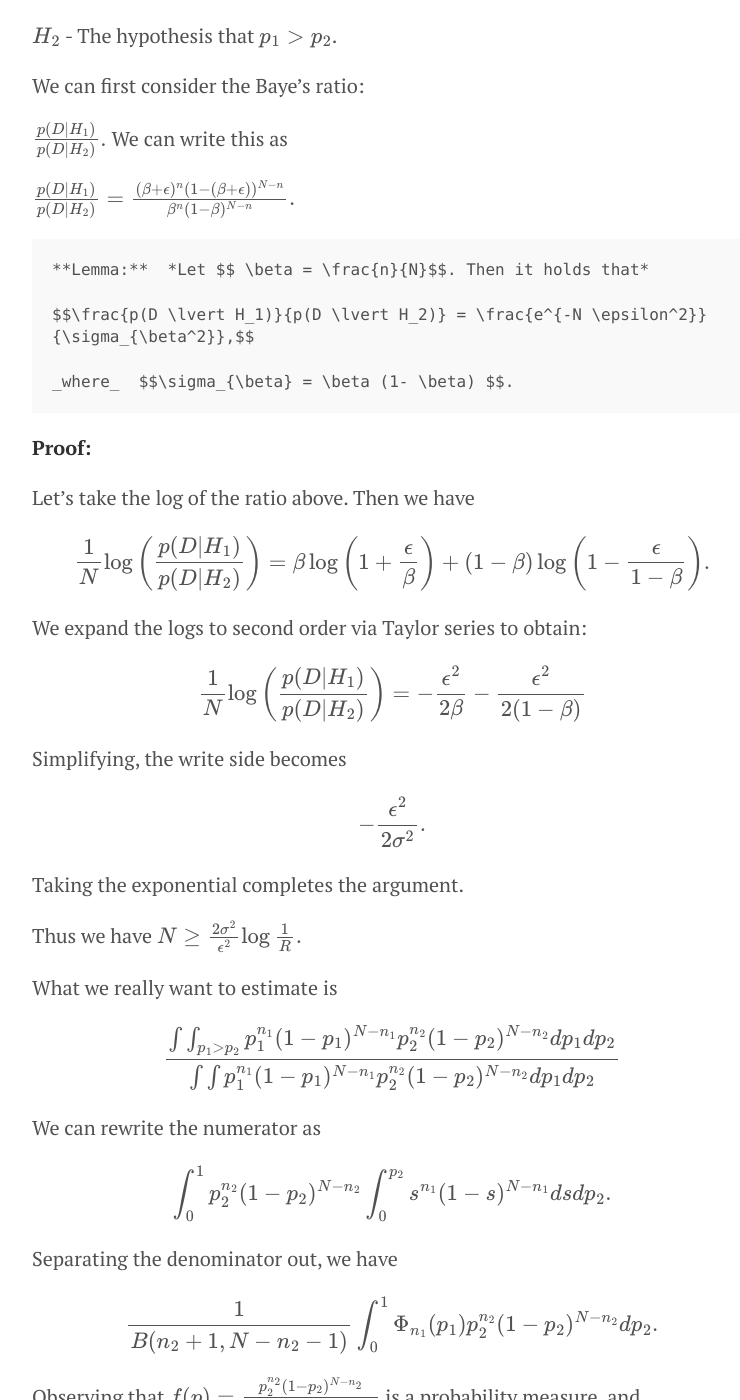
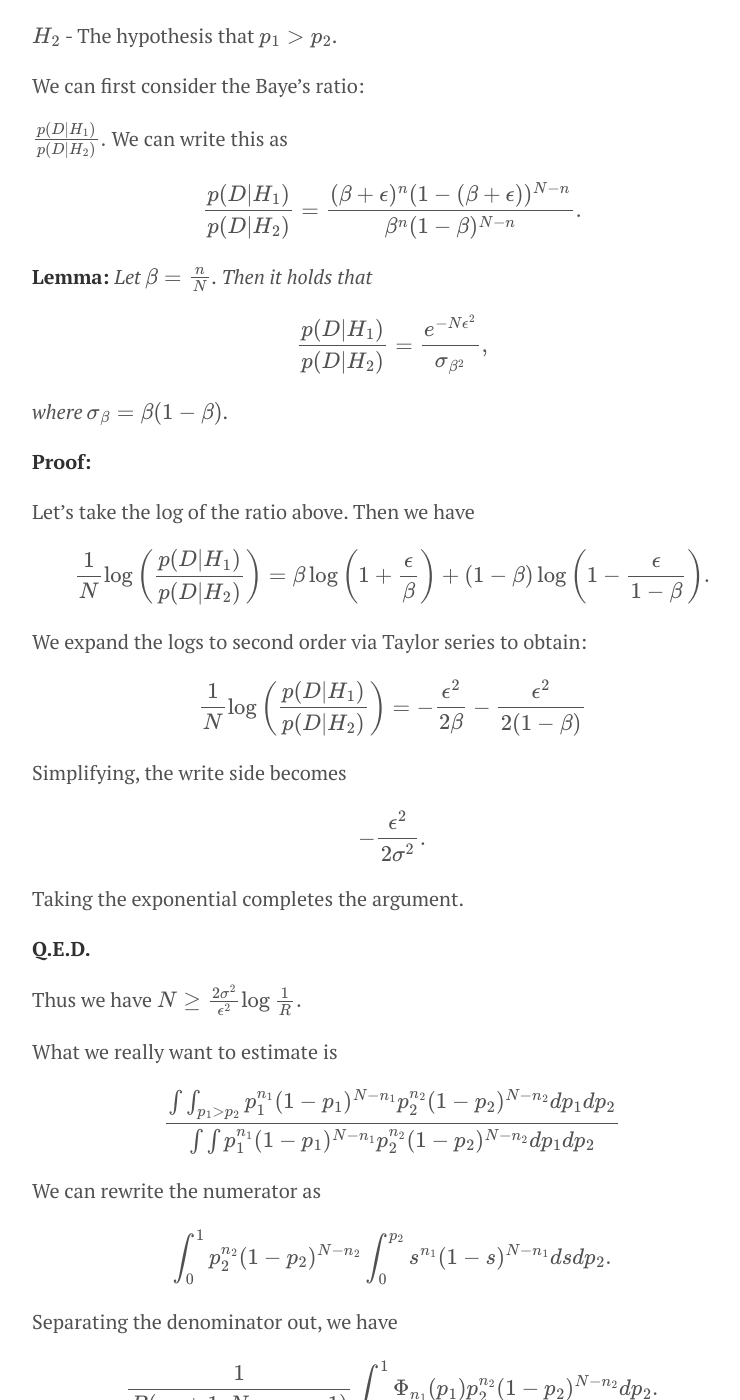
Before and after one commit to doriang102/doriang102.github.io, a Jekyll site: the page built from _posts/2017-06-10-hypothesis-testing-part-2-in-progress.md, in a window 1280 px wide and 1400 px high, scrolled down 5885 px. Shown: the whole window, without its empty margins (248-988 px from the left). Built offline with Jekyll 4.4.1, drawn with Linux system fonts in a browser that asks for light colours; our own code applies the rules of GitHub Pages for plain Markdown files; formulas are drawn with MathJax 3.

Commit message:
Update 2017-06-10-hypothesis-testing-part-2-in-progress.md

````diff
--- a/_posts/2017-06-10-hypothesis-testing-part-2-in-progress.md
+++ b/_posts/2017-06-10-hypothesis-testing-part-2-in-progress.md
@@ -167,13 +167,13 @@ We can first consider the Baye's ratio:
 $$ \frac{p(D \lvert H_1)}{p(D \lvert H_2)}.$$ We can write this as
 
 $$ \frac{p(D \lvert H_1)}{p(D \lvert H_2)} = \frac{(\beta+\epsilon)^n (1- (\beta+\epsilon))^{N-n} }{ \beta^n (1- \beta)^{N-n}}.$$
-```{theorem}
+
 **Lemma:**  *Let $$ \beta = \frac{n}{N}$$. Then it holds that*
 
 $$\frac{p(D \lvert H_1)}{p(D \lvert H_2)} = \frac{e^{-N \epsilon^2}}{\sigma_{\beta^2}},$$
 
 _where_  $$\sigma_{\beta} = \beta (1- \beta) $$.
-```
+
 
 **Proof:**
 
@@ -191,6 +191,9 @@ Simplifying, the write side becomes
  $$-\frac{\epsilon^2}{2\sigma^2}.$$
 
  Taking the exponential completes the argument.
+
+**Q.E.D.**
+
 
 Thus we have
 $$ N \geq \frac{2\sigma^2}{\epsilon^2} \log \frac{1}{R}.$$
````
